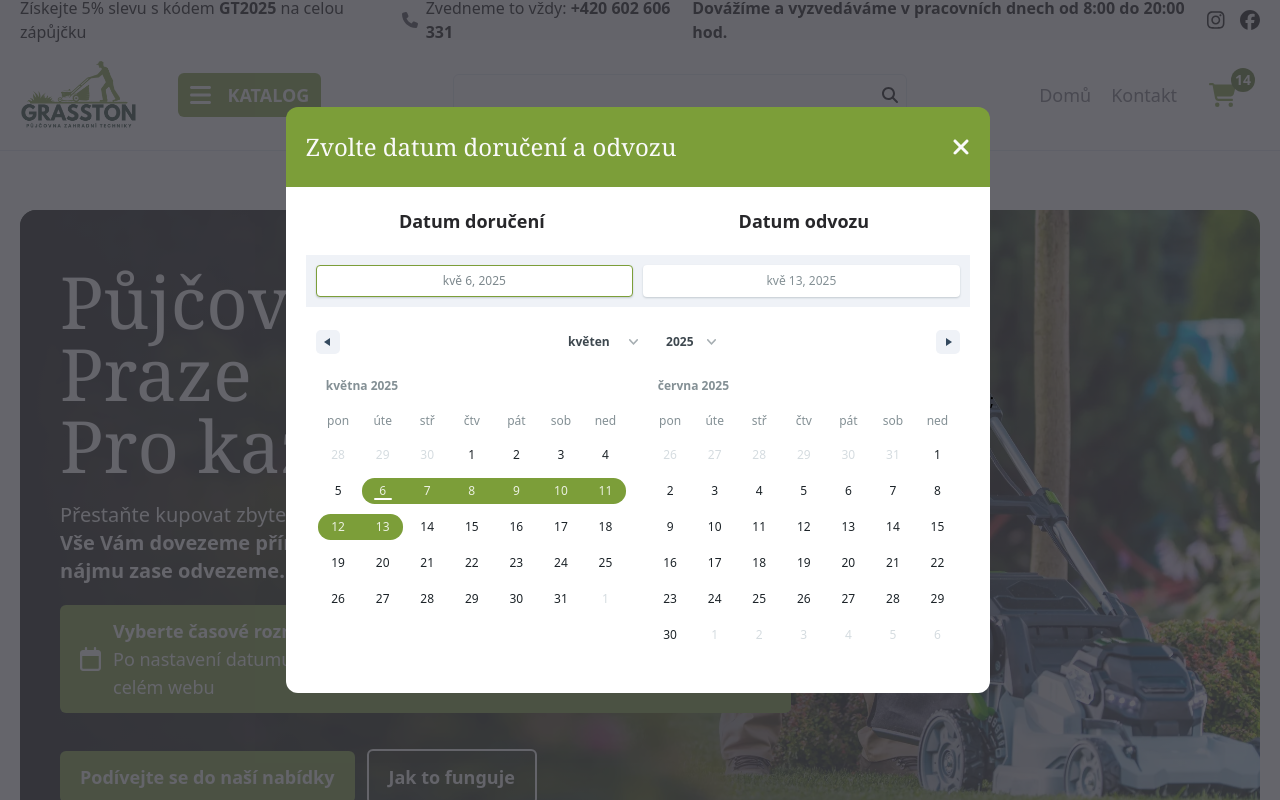
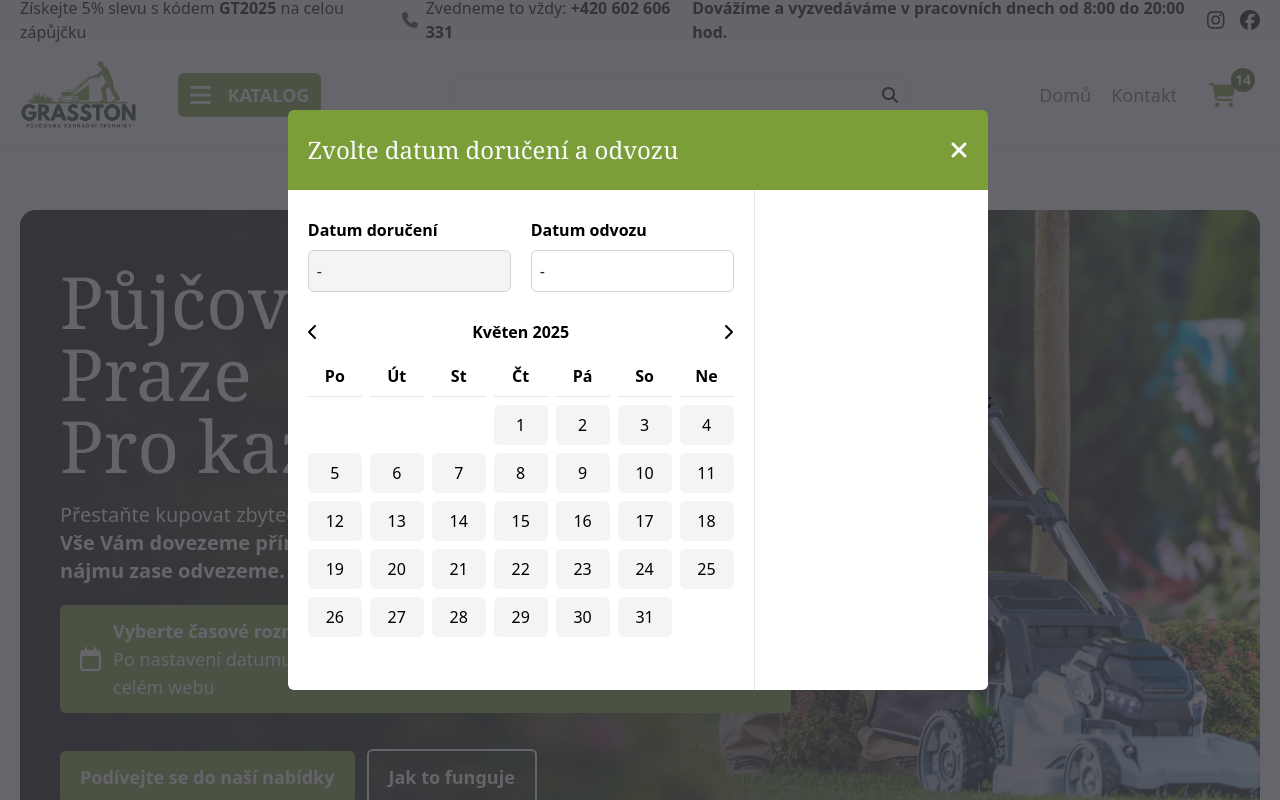
Before and after one commit to MrHyaena/rentek, a Next.js app in the folder app/: page / in a window 1280 px wide. Both pictures are taken after a click on the element 425 px from the left and 659 px from the top of the page. Shown: the top 800 px of the page. Built offline with nearby package versions, Linux system fonts and the light colour scheme.

Commit message:
Working on calendar
- basic datepicking functionality is done
- working on UI colors matching

```diff
--- a/app/app/_components/Datepickers/DatepickerToggle.tsx
+++ b/app/app/_components/Datepickers/DatepickerToggle.tsx
@@ -1,8 +1,12 @@
 "use client";
 
-import { faXmark } from "@fortawesome/free-solid-svg-icons";
+import {
+  faChevronLeft,
+  faChevronRight,
+  faXmark,
+} from "@fortawesome/free-solid-svg-icons";
 import { FontAwesomeIcon } from "@fortawesome/react-fontawesome";
-import { addDays } from "date-fns";
+import { addDays, set } from "date-fns";
 import React, { Dispatch, useContext, useEffect, useState } from "react";
 import { DateRange } from "react-date-range";
 import { cs } from "date-fns/locale/cs";
@@ -13,24 +17,104 @@ type Props = {
 };
 
 export default function DatepickerToggle({ setToggle }: Props) {
-  const [month, setMonth] = useState(1);
-  const [daysCurrentMonth, setDaysCurrentMonth] = useState([]);
-  const [daysFollowingMonth, setDaysFollowingMonth] = useState([]);
+  const currentDate = new Date();
+  const [currentMonth, setCurrentMonth] = useState(currentDate.getMonth());
+  const [currentYear, setCurrentYear] = useState(currentDate.getFullYear());
+  const [daysCurrentMonth, setDaysCurrentMonth] = useState<number[]>([]);
+  const [daysLastMonth, setDaysLastMonth] = useState<number[]>([]);
+  const [fieldPick, setFieldPick] = useState(1);
+  const [fieldColors, setFieldColors] = useState(["white", "#f4f4f5"]);
+  const [firstDate, setFirstDate] = useState(new Date());
+  const [secondDate, setSecondDate] = useState(new Date());
+  const [clientFirstDate, setClientFirstDate] = useState("-");
+  const [clientSecondDate, setClientSecondDate] = useState("-");
+
   const { setDaterange } = useContext(DaterangeContext);
 
-  const [state, setState] = useState<any>([
-    {
-      startDate: new Date(),
-      endDate: addDays(new Date(), 7),
-      key: "selection",
-    },
-  ]);
+  const [dayRange, setDayRange] = useState<number[]>([]);
+
+  const daysOfWeek = ["Po", "Út", "St", "Čt", "Pá", "So", "Ne"];
+  const monthsOfYear = [
+    "Leden",
+    "Únor",
+    "Březen",
+    "Duben",
+    "Květen",
+    "Červen",
+    "Červenec",
+    "Srpen",
+    "Září",
+    "Řijen",
+    "Listopad",
+    "Prosinec",
+  ];
+
+  //changing focus
+  useEffect(() => {
+    setFieldColors([fieldColors[1], fieldColors[0]]);
+  }, [fieldPick]);
+
+  //first populate
+  useEffect(() => {
+    const daysInMonth = new Date(currentYear, currentMonth + 1, 0).getDate();
+    const daysInLastMonth = new Date(
+      currentYear,
+      currentMonth + 1,
+      0
+    ).getDate();
+    const firstDayOfMonth = new Date(currentYear, currentMonth, 1).getDay();
+    const daysLeftFromLastMonth = daysInLastMonth - firstDayOfMonth;
+    const daysArray: number[] = [];
+    const lastDaysArray: number[] = [];
+
+    for (let n = daysLeftFromLastMonth + 1; n < daysInLastMonth; n++) {
+      lastDaysArray.push(n);
+    }
+
+    let i = 1;
+    while (i < daysInMonth + 1) {
+      daysArray.push(i);
+      i++;
+    }
+
+    setDaysLastMonth(lastDaysArray);
+    setDaysCurrentMonth(daysArray);
+  }, []);
+
+  useEffect(() => {
+    const daysInMonth = new Date(currentYear, currentMonth + 1, 0).getDate();
+    const daysInLastMonth = new Date(
+      currentYear,
+      currentMonth + 1,
+      0
+    ).getDate();
+    const firstDayOfMonth = new Date(currentYear, currentMonth, 1).getDay();
+    const daysLeftFromLastMonth = daysInLastMonth - firstDayOfMonth;
+    const daysArray: number[] = [];
+    const lastDaysArray: number[] = [];
+
+    for (let n = daysLeftFromLastMonth + 1; n < daysInLastMonth; n++) {
+      lastDaysArray.push(n);
+    }
+
+    let i = 1;
+    while (i < daysInMonth + 1) {
+      daysArray.push(i);
+      i++;
+    }
+
+    console.log(daysArray);
+    console.log(lastDaysArray);
+
+    setDaysLastMonth(lastDaysArray);
+    setDaysCurrentMonth(daysArray);
+  }, [currentMonth]);
 
   return (
     <>
       <div className="w-screen h-screen fixed top-0 left-0 flex items-center justify-center bg-zinc-700/80">
         <div>
-          <div className="bg-primary text-textLight p-5 py-6 rounded-t-xl justify-between items-center hidden lg:flex">
+          <div className="bg-primary text-textLight p-5 py-6 rounded-t-md justify-between items-center hidden lg:flex">
             <h5>Zvolte datum doručení a odvozu</h5>
             <FontAwesomeIcon
               icon={faXmark}
@@ -40,62 +124,177 @@ export default function DatepickerToggle({ setToggle }: Props) {
               }}
             />
           </div>
-          <div className="bg-white px-5 pt-5 grid-cols-2 text-center hidden lg:grid">
-            <p className="text-lg font-semibold text-textPrimary">
-              Datum doručení
-            </p>
-            <p className="text-lg font-semibold text-textPrimary">
-              Datum odvozu
+          <div className="min-h-[500px] min-w-[700px] grid grid-cols-3 bg-white rounded-b-md">
+            <div className="col-span-2 border-r border-borderGray p-5">
+              <div className="grid grid-cols-2 justify-items-stretch gap-5 py-2">
+                <div>
+                  <p className="mb-2 font-semibold">Datum doručení</p>
+                  <p
+                    style={{ backgroundColor: fieldColors[0] }}
+                    className="p-2 border border-zinc-300 text-textPrimary rounded-md cursor-pointer"
+                    onClick={() => {
+                      setFieldPick(1);
+                    }}
+                  >
+                    {clientFirstDate}
                   </p>
                 </div>
-          <div className="lg:hidden block rounded-xl p-5 bg-white">
-            <p className="pb-3 font-semibold">Zvolte datum doručení a odvozu</p>
-            <DateRange
-              className=" w-full"
-              direction="vertical"
-              months={1}
-              color="#7c9e39"
-              rangeColors={["#7c9e39"]}
-              editableDateInputs={true}
-              onChange={(item) => {
-                console.log(item);
-                localStorage.setItem(
-                  "daterange",
-                  JSON.stringify(item.selection)
-                );
-                setDaterange({ selection: item.selection, changed: true });
-                setState([item.selection]);
+                <div>
+                  <p className="mb-2 font-semibold">Datum odvozu</p>
+                  <p
+                    style={{ backgroundColor: fieldColors[1] }}
+                    className="p-2 border border-zinc-300 text-textPrimary  rounded-md cursor-pointer"
+                    onClick={() => {
+                      setFieldPick(2);
                     }}
-              moveRangeOnFirstSelection={false}
-              ranges={[state[0]]}
-              locale={cs}
-              showDateDisplay={true}
-              monthDisplayFormat="MMMM yyyy"
+                  >
+                    {clientSecondDate}
+                  </p>
+                </div>
+              </div>
+              <div className="flex justify-between items-center py-5">
+                <FontAwesomeIcon
+                  icon={faChevronLeft}
+                  onClick={() => {
+                    setCurrentMonth(currentMonth - 1);
+                  }}
+                />
+                <p className="font-semibold">
+                  {monthsOfYear[currentMonth]} {currentYear}
+                </p>
+                <FontAwesomeIcon
+                  icon={faChevronRight}
+                  onClick={() => {
+                    setCurrentMonth(currentMonth + 1);
+                  }}
                 />
               </div>
-          <div className="hidden lg:block">
-            <DateRange
-              className="rounded-b-xl p-5"
-              direction="horizontal"
-              months={2}
-              color="#7c9e39"
-              rangeColors={["#7c9e39"]}
-              editableDateInputs={true}
-              onChange={(item) => {
-                console.log(item);
-                localStorage.setItem(
-                  "daterange",
-                  JSON.stringify(item.selection)
+              <div className="grid grid-cols-7 justify-items-stretch gap-2 mb-2">
+                {daysOfWeek.map((item) => {
+                  return (
+                    <>
+                      <p className="font-semibold pb-2 border-b border-borderGray text-center">
+                        {item}
+                      </p>
+                    </>
                   );
-                setDaterange({ selection: item.selection, changed: true });
-                setState([item.selection]);
+                })}
+              </div>
+              <div className="grid grid-cols-7 justify-items-stretch text-center gap-2">
+                {daysLastMonth.map((day) => {
+                  return (
+                    <>
+                      <span className="text-zinc-400 "></span>
+                    </>
+                  );
+                })}
+                {daysCurrentMonth.map((day, index) => {
+                  return (
+                    <>
+                      <div
+                        onClick={() => {
+                          if (fieldPick == 1) {
+                            if (index < dayRange[1]) {
+                              const newDate = new Date(
+                                currentYear,
+                                currentMonth,
+                                index + 1
+                              );
+                              console.log(dayRange);
+                              setDayRange([index, dayRange[1]]);
+                              setClientFirstDate(
+                                index +
+                                  1 +
+                                  "." +
+                                  currentMonth +
+                                  "." +
+                                  currentYear
+                              );
+                              setFirstDate(newDate);
+                              setFieldPick(2);
+                            }
+                            if (index > dayRange[1]) {
+                              const newDate = new Date(
+                                currentYear,
+                                currentMonth,
+                                index + 1
+                              );
+                              console.log(dayRange);
+
+                              setDayRange([dayRange[0], index]);
+
+                              setClientSecondDate(
+                                index +
+                                  1 +
+                                  "." +
+                                  currentMonth +
+                                  "." +
+                                  currentYear
+                              );
+                              setSecondDate(newDate);
+                              setFieldPick(1);
+                            }
+                          }
+                          if (fieldPick == 2) {
+                            if (index > dayRange[0]) {
+                              const newDate = new Date(
+                                currentYear,
+                                currentMonth,
+                                index + 1
+                              );
+                              console.log(dayRange);
+
+                              setDayRange([dayRange[0], index]);
+
+                              setClientSecondDate(
+                                index +
+                                  1 +
+                                  "." +
+                                  currentMonth +
+                                  "." +
+                                  currentYear
+                              );
+                              setSecondDate(newDate);
+                              setFieldPick(1);
+                            }
+                            if (index < dayRange[0]) {
+                              const newDate = new Date(
+                                currentYear,
+                                currentMonth,
+                                index + 1
+                              );
+                              console.log(dayRange);
+                              setDayRange([index, dayRange[1]]);
+                              setClientFirstDate(
+                                index +
+                                  1 +
+                                  "." +
+                                  currentMonth +
+                                  "." +
+                                  currentYear
+                              );
+                              setFirstDate(newDate);
+                              setFieldPick(2);
+                            }
+                          }
                         }}
-              moveRangeOnFirstSelection={false}
-              ranges={[state[0]]}
-              locale={cs}
-              showDateDisplay={true}
-              monthDisplayFormat="MMMM yyyy"
-            />
+                      >
+                        {index >= dayRange[0] && index <= dayRange[1] ? (
+                          <p className="bg-primary/40 h-10 flex items-center justify-center hover:bg-primary/40 rounded-md cursor-pointer">
+                            {day}
+                          </p>
+                        ) : (
+                          <p className="bg-zinc-100 h-10 flex items-center justify-center hover:bg-primary/40 rounded-md cursor-pointer">
+                            {day}
+                          </p>
+                        )}
+                      </div>
+                    </>
+                  );
+                })}
+              </div>
+            </div>
+            <div></div>
           </div>
         </div>
         ;
--- a/app/app/_context/DaterangeContext.tsx
+++ b/app/app/_context/DaterangeContext.tsx
@@ -12,27 +12,36 @@ import React from "react";
 
 type DaterangeContextType = {
   daterange: {
-    selection: any;
+    range: {
+      startDate: Date | null;
+      endDate: Date | null;
+    };
     changed: boolean;
   };
   setDaterange: any;
 };
 
+type Props = {
+  children?: ReactNode;
+};
+
 export const DaterangeContext = createContext<DaterangeContextType>({
   daterange: {
-    selection: {},
+    range: {
+      startDate: null,
+      endDate: null,
+    },
     changed: false,
   },
   setDaterange: () => {},
 });
 
-type Props = {
-  children?: ReactNode;
-};
-
 export function DaterangeContextProvider({ children }: Props) {
   const [daterange, setDaterange] = useState({
-    selection: {},
+    range: {
+      startDate: null,
+      endDate: null,
+    },
     changed: false,
   });
 
@@ -40,12 +49,13 @@ export function DaterangeContextProvider({ children }: Props) {
     const data: string | null = localStorage.getItem("daterange");
     if (data !== null) {
       const dates = JSON.parse(data);
-      console.log(dates);
-      console.log(dates.startDate);
-      console.log(new Date() < new Date(dates.startDate));
 
       if (new Date() < new Date(dates.startDate)) {
-        setDaterange({ ...daterange, selection: dates, changed: true });
+        setDaterange({
+          ...daterange,
+          range: { startDate: dates.startDate, endDate: dates.endDate },
+          changed: true,
+        });
       }
 
       if (new Date() > new Date(dates.startDate)) {
```
Also changed, not shown: app/app/_components/Datepickers/DatepickerBig.tsx (+7 -3 lines). Lines whose indentation alone changed are shown as unchanged.
